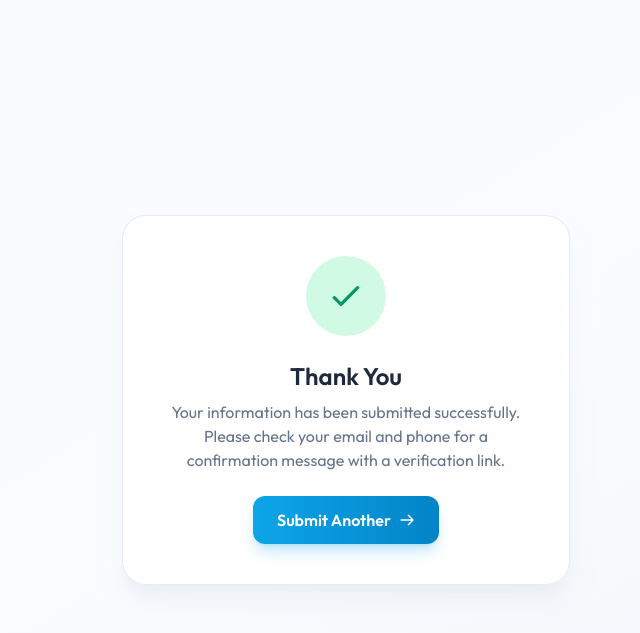
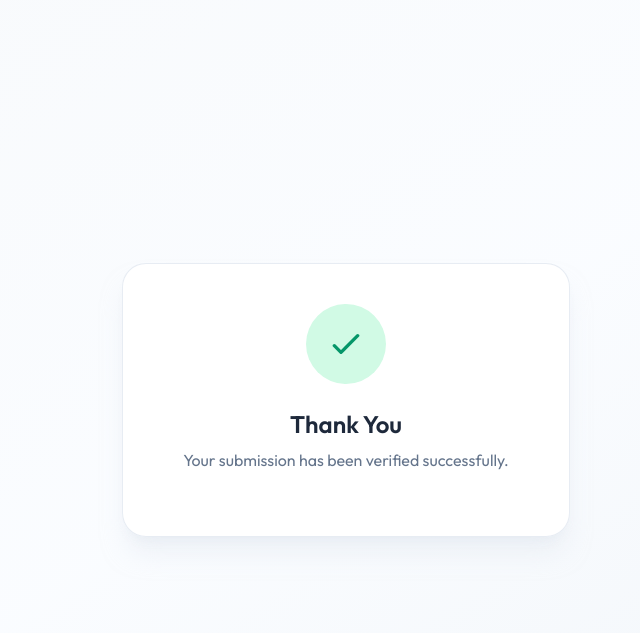
Before and after one commit to SAhmed48/sales-capture, a Django app: page /thank-you/?verified=1 in a window 1280 px wide. Shown: the top 633 px of the page, without its empty margins (294-934 px from the left). Run offline with Django 4.2, Linux system fonts and the light colour scheme; tables that the repository leaves empty hold one stand-in row (values such as "Sample post"); parts of the project's set-up code (start-up, migrations or seed data) failed here and were passed over; some libraries are stand-ins or nearby versions.

Commit message:
change the form submission flow

```diff
--- a/core/urls.py
+++ b/core/urls.py
@@ -1,12 +1,14 @@
 from django.urls import path
 from django.contrib.auth.views import LogoutView
+from django.views.generic import RedirectView
 from . import views
 
 app_name = 'core'
 
 urlpatterns = [
     path('favicon.ico', views.favicon_view),
-    path('', views.form_view, name='form'),
+    path('', RedirectView.as_view(url='/login/', permanent=False), name='index'),
+    path('form/', views.form_view, name='form'),
     path('thank-you/', views.thank_you_view, name='thank_you'),
     path('submission/<uuid:tracking_token>/confirmation/', views.track_view, name='track'),
     path('api/track/<uuid:tracking_token>/', views.track_api_view, name='track_api'),
--- a/core/views.py
+++ b/core/views.py
@@ -9,6 +9,7 @@ from django.core.paginator import Paginator
 from django.db.models import Q
 from django.utils import timezone
 from django.contrib import messages
+from django.contrib.auth.decorators import login_required
 from django.contrib.auth.views import LoginView
 from django.contrib.auth.mixins import LoginRequiredMixin
 from django.http import JsonResponse, Http404, HttpResponse
@@ -297,6 +298,7 @@ def sanitize_headers(request):
     return headers
 
 
+@login_required
 @ratelimit(key='ip', rate='10/h', method='POST')
 @require_http_methods(['GET', 'POST'])
 def form_view(request):
@@ -325,8 +327,9 @@ def form_view(request):
 
 
 def thank_you_view(request):
-    """Dedicated thank you page shown after successful submission."""
-    return render(request, 'core/thank_you.html')
+    """Dedicated thank you page shown after successful submission or link verification."""
+    verified = request.GET.get('verified') == '1'
+    return render(request, 'core/thank_you.html', {'verified': verified})
 
 
 def favicon_view(request):
@@ -341,7 +344,7 @@ def track_view(request, tracking_token):
     return render(request, 'core/track.html', {
         'submission': submission,
         'tracking_token': tracking_token,
-        'track_url': request.build_absolute_uri(reverse('core:form')),
+        'track_url': request.build_absolute_uri(reverse('core:thank_you')) + '?verified=1',
     })
 
 
--- a/templates/core/thank_you.html
+++ b/templates/core/thank_you.html
@@ -14,13 +14,19 @@
                 </div>
             </div>
             <h1 class="text-2xl font-semibold text-slate-800 mb-2">Thank You</h1>
+            {% if verified %}
+            <p class="text-slate-500 mb-6">Your submission has been verified successfully.</p>
+            {% else %}
             <p class="text-slate-500 mb-6">Your information has been submitted successfully. Please check your email and phone for a confirmation message with a verification link.</p>
+            {% if user.is_authenticated %}
             <a href="{% url 'core:form' %}" class="inline-flex items-center gap-2 py-3 px-6 bg-gradient-to-r from-primary-500 to-primary-600 hover:from-primary-600 hover:to-primary-700 text-white font-semibold rounded-xl shadow-lg shadow-primary-500/25 transition-all hover:shadow-primary-500/40">
                 Submit Another
                 <svg class="w-4 h-4" fill="none" stroke="currentColor" viewBox="0 0 24 24">
                     <path stroke-linecap="round" stroke-linejoin="round" stroke-width="2" d="M14 5l7 7m0 0l-7 7m7-7H3"></path>
                 </svg>
             </a>
+            {% endif %}
+            {% endif %}
         </div>
     </div>
 </div>
```
